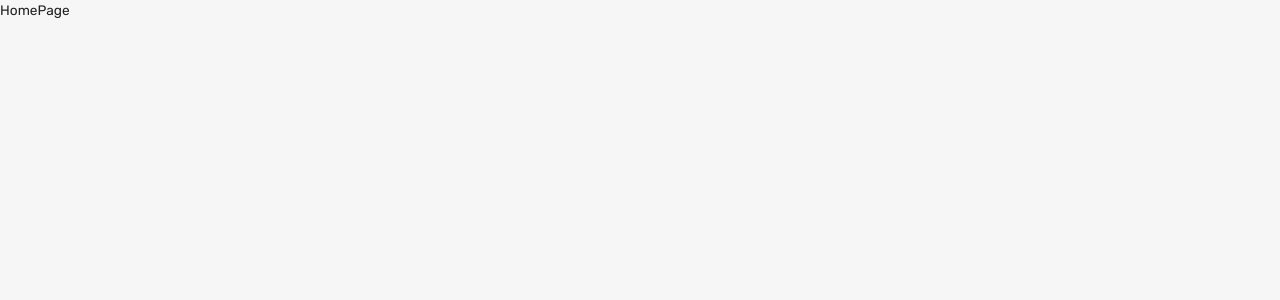
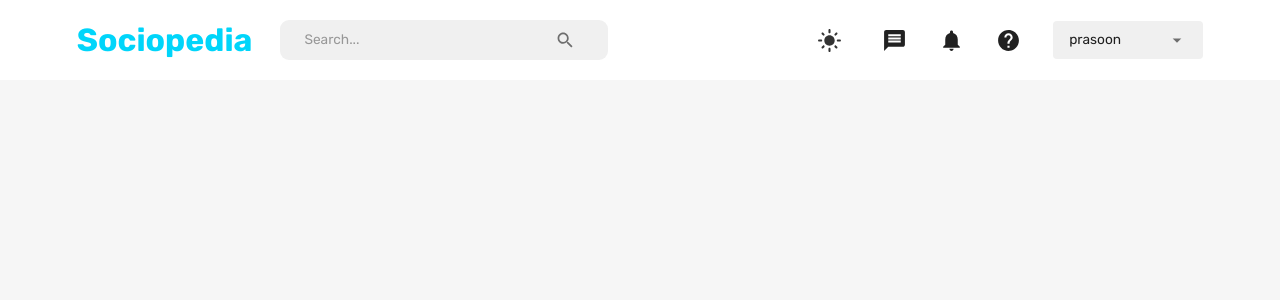
Before and after one commit to prasoonchatterjee/sociopedia, a React (Create React App) app in the folder client/: page /home in a window 1280 px wide. Shown: the top 300 px of the page. Built offline with nearby package versions, Linux system fonts and the light colour scheme.

Commit message:
Navbar implemented

```diff
--- a/client/src/scenes/homePage/index.jsx
+++ b/client/src/scenes/homePage/index.jsx
@@ -1,5 +1,7 @@
+import Navbar from "scenes/navbar";
+
 const HomePage = () => {
-  return <div>HomePage</div>;
+  return <Navbar />
 };
 
 export default HomePage;
--- a/client/src/scenes/navbar/index.jsx
+++ b/client/src/scenes/navbar/index.jsx
@@ -1,5 +1,203 @@
+import { useState } from "react";
+import { useDispatch, useSelector } from "react-redux";
+import { useNavigate } from "react-router-dom";
+
+import {
+  Search,
+  DarkMode,
+  LightMode,
+  Message,
+  Notifications,
+  Help,
+  Menu,
+  Close
+} from "@mui/icons-material";
+import {
+  Typography,
+  useTheme ,
+  InputBase,
+  useMediaQuery,
+  IconButton,
+  FormControl,
+  Select,
+  MenuItem,
+  Box,
+} from "@mui/material";
+
+import FlexBetween from "components/FlexBetween";
+import { setMode, setLogout } from "state";
+
 const Navbar = () => {
-  return <div>Navbar</div>;
-};
+  const [isMobileMenuToggled, setIsMobileMenuToggled] = useState(false);
+  const isNonMobileScreens = useMediaQuery("(min-width: 1000px)");
+
+  const navigate = useNavigate();
+  const dispatch = useDispatch();
+  const user = useSelector((state) => state.user);
+  // console.log('user', user)
+  // const fullName = `${user.firstName} ${user.lastName}`;
+  // console.log('fullName', fullName)
+  const theme = useTheme();
+  const neutralLight = theme.palette.neutral.light;
+  const dark = theme.palette.neutral.dark;
+  const background = theme.palette.background.default;
+  const primaryLight = theme.palette.primary.light;
+  const alt = theme.palette.background.alt;
+
+  return (
+    <FlexBetween padding="1rem 6%" backgroundColor={alt}>
+
+      {/* Left side of navbar */}
+      <FlexBetween gap="1.75rem">
+        <Typography
+          fontWeight="bold"
+          fontSize="clamp(1rem, 2rem, 2.25rem)"
+          color="primary"
+          onClick={() => navigate("/home")}
+          sx={{
+            "&:hover": {
+              color: primaryLight,
+              cursor: "pointer",
+            },
+          }}
+        >
+          Sociopedia
+        </Typography>
+        {isNonMobileScreens && (
+          <FlexBetween
+            backgroundColor={neutralLight}
+            borderRadius="9px"
+            gap="3rem"
+            padding="0.1rem 1.5rem"
+          >
+            <InputBase placeholder="Search..." />
+            <IconButton>
+              <Search />
+            </IconButton>
+          </FlexBetween>
+        )}
+      </FlexBetween>
+
+      {/* Desktop nav */}
+      {isNonMobileScreens ? (
+        <FlexBetween gap='2rem'>
+          <IconButton onClick={() => dispatch(setMode())}>
+          {theme.palette.mode === "dark" ? (
+              <DarkMode sx={{ fontSize: "25px" }} />
+            ) : (
+              <LightMode sx={{ color: dark, fontSize: "25px" }} />
+            )}
+          </IconButton>
+          <Message sx={{ fontSize: "25px" }} />
+          <Notifications sx={{ fontSize: "25px" }} />
+          <Help sx={{ fontSize: "25px" }} />
+          <FormControl variant="standard" value='prasoon'>
+            <Select
+              value='prasoon'
+              input={<InputBase />}
+              sx={{
+                backgroundColor: neutralLight,
+                width: "150px",
+                borderRadius: "0.25rem",
+                p: "0.25rem 1rem",
+                "& .MuiSvgIcon-root": {
+                  pr: "0.25rem",
+                  width: "3rem",
+                },
+                "& .MuiSelect-select:focus": {
+                  backgroundColor: neutralLight,
+                },
+              }}
+            >
+              <MenuItem value={'prasoon'}>
+                <Typography>{'prasoon'}</Typography>
+              </MenuItem>
+              <MenuItem onClick={() => dispatch(setLogout())}>Log Out</MenuItem>
+            </Select>
+          </FormControl>
+        </FlexBetween>
+      ) : (
+        <IconButton
+          onClick={() => setIsMobileMenuToggled(!isMobileMenuToggled)}
+        >
+          <Menu />
+        </IconButton>
+      )}
+
+
+      {/* Mobile nav */}
+      {!isNonMobileScreens && isMobileMenuToggled && (
+        <Box
+          position="fixed"
+          right="0"
+          bottom="0"
+          height="100%"
+          zIndex="10"
+          maxWidth="500px"
+          minWidth="300px"
+          backgroundColor={background}
+        >
+          {/* CLOSE ICON */}
+          <Box display="flex" justifyContent="flex-end" p="1rem">
+            <IconButton
+              onClick={() => setIsMobileMenuToggled(!isMobileMenuToggled)}
+            >
+              <Close />
+            </IconButton>
+          </Box>
+
+          {/* MENU ITEMS */}
+          <FlexBetween
+            display="flex"
+            flexDirection="column"
+            justifyContent="center"
+            alignItems="center"
+            gap="3rem"
+          >
+            <IconButton
+              onClick={() => dispatch(setMode())}
+              sx={{ fontSize: "25px" }}
+            >
+              {theme.palette.mode === "dark" ? (
+                <DarkMode sx={{ fontSize: "25px" }} />
+              ) : (
+                <LightMode sx={{ color: dark, fontSize: "25px" }} />
+              )}
+            </IconButton>
+            <Message sx={{ fontSize: "25px" }} />
+            <Notifications sx={{ fontSize: "25px" }} />
+            <Help sx={{ fontSize: "25px" }} />
+            <FormControl variant="standard" value={'prasson'}>
+              <Select
+                value={'prasson'}
+                sx={{
+                  backgroundColor: neutralLight,
+                  width: "150px",
+                  borderRadius: "0.25rem",
+                  p: "0.25rem 1rem",
+                  "& .MuiSvgIcon-root": {
+                    pr: "0.25rem",
+                    width: "3rem",
+                  },
+                  "& .MuiSelect-select:focus": {
+                    backgroundColor: neutralLight,
+                  },
+                }}
+                input={<InputBase />}
+              >
+                <MenuItem value={'prasson'}>
+                  <Typography>{'prasson'}</Typography>
+                </MenuItem>
+                <MenuItem onClick={() => dispatch(setLogout())}>
+                  Log Out
+                </MenuItem>
+              </Select>
+            </FormControl>
+          </FlexBetween>
+        </Box>
+      )}
+    </FlexBetween>
+  )
+}
 
 export default Navbar;
```
